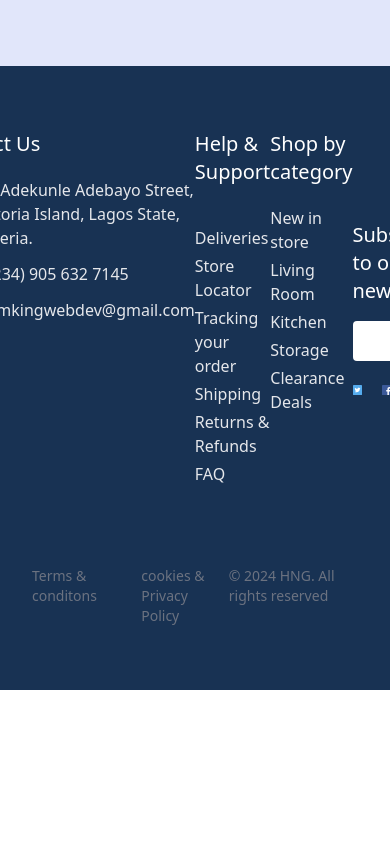
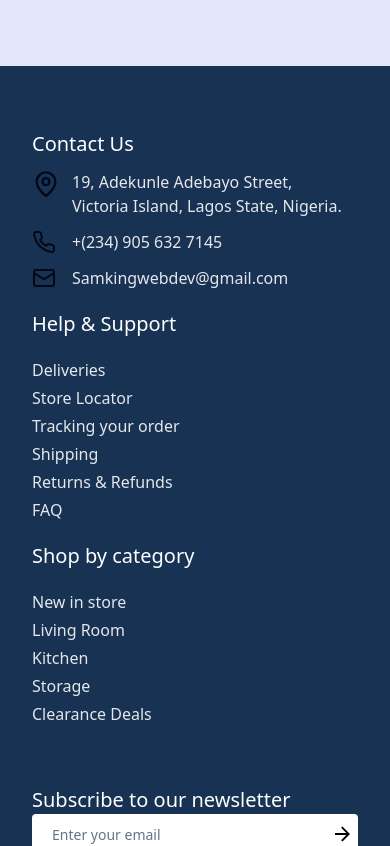
Before and after one commit to Jejeet/HNG11stagetwo, a React (Vite) app: page /product in a window 390 px wide. Shown: the part 10680-11526 px from the top of the page. Before the commit the page ends 11370 px from the top, so only its background shows below. Built offline with nearby package versions, Linux system fonts and the light colour scheme.

Commit message:
Updated home page mobile

```diff
--- a/src/components/Hero/Clearpage.tsx
+++ b/src/components/Hero/Clearpage.tsx
@@ -7,7 +7,7 @@ const Clearpage = () => {
   return (
     <div className='text-center bg-[#C4D7ED] py-10'>
         <h2 className=' pb-4 items-center text-3xl'>CLEARANCE DEALS
-            <div className='flex gap-5 mx-10 py-7'>
+            <div className='grid grid-cols-1 sm:grid-cols-2 md:grid-cols-3 lg:grid-cols-4 gap-5 mx-10 py-7'>
                 {HomeDeal.slice(0, 4).map((HomeDeal)=>{
 
                         return <Link to={"/product"}><NewProduct {...HomeDeal}/></Link>
--- a/src/components/Hero/Hero.tsx
+++ b/src/components/Hero/Hero.tsx
@@ -3,18 +3,21 @@ import hero from "@/assets/Hero.png";
 import { Homebutton } from "../Buttons/Homebtn";
 const Hero = () => {
   return (
-    <div className="relative ">
+    <div className="relative w-full ">
       <div >
         {" "}
-        <img src={hero} alt="" className="h-[690px] " />
+        <img src={hero} alt="" className="w-full h-auto lg:h-[690px] " />
       </div>
 
-      <div className="absolute top-[85px] bg-[#D9D9D9C9] py-5 px-10  ml-10 items-center ">
+      <div className="absolute  flex flex-col  items-center justify-center top-20 sm:top-24 md:top-[85px] bg-[#D9D9D9C9] py-5 px-6 sm:px-10 ml-4 sm:ml-10   ">
         <div className=" " >
-          <h2>HomeNest Gallery (HNG)</h2>
-          <h2>Redefining Furniture Shopping in <br/> Nigeria</h2>
+          <h2 className="text-lg sm:text-2xl lg:text-3xl">HomeNest Gallery (HNG)</h2>
+          <h2 className="text-sm sm:text-lg lg:text-xl mt-2">Redefining Furniture Shopping in <br/> Nigeria</h2>
         </div>
+        <div className="mt-4">
         <Homebutton/>
+        </div>
+
       </div>
     </div>
   );
--- a/src/components/Homestore/Homestore.tsx
+++ b/src/components/Homestore/Homestore.tsx
@@ -8,8 +8,8 @@ const Homestore = () => {
   return (
     <div className='flex flex-col items-center space-y-8 my-20 w-[75%] mx-auto text-center'>
         <h2 className='pb-4 items-center text-3xl'>NEW IN STORE</h2>
-        <ProductCarousel products={SafeStool}
-        />
+        <ProductCarousel  products={SafeStool}
+         />
     </div>
   )
 }
--- a/src/components/Homestore/Inspiration.tsx
+++ b/src/components/Homestore/Inspiration.tsx
@@ -5,14 +5,14 @@ const Inspiration = () => {
   return (
     <div className=" flex flex-col items-center justify-center bg-[#E1E6FA] pb-10">
       <h2 className="pb-8 pt-4 text-xl">INSPIRATIONAL IDEAS</h2>
-      <div className="flex flex-col  w-[1364px] px-20" >
-        <div className="flex flex-row mb-4">
-          <div className="w-1/2">
+      <div className="flex flex-col w-full lg:w-[1364px] px-4 sm:px-10 lg:px-20" >
+        <div className="flex flex-col lg:flex-row mb-4">
+          <div className=" w-full lg:w-1/2">
             <img src={SittingRoom} alt=""  className="w-full" />
           </div>
-          <div className=" w-1/2 p-16 flex flex-col space-y-8 items-center justify-start bg-gray-50">
-            <h3 className="py-8">Living Room</h3>
-            <p>
+          <div className=" w-full lg:w-1/2 p-8 sm:p-12 lg:p-16 flex flex-col space-y-4 sm:space-y-8 items-center justify-start bg-gray-50">
+            <h3 className="py-4 sm:py-8 text-lg sm:text-xl">Living Room</h3>
+            <p className="text-sm sm:text-base">
               Fusce at nisi eget dolor rhoncus facilisis. Mauris ante nisl,
               consectetur et luctus et, porta ut dolor. Curabitur ultricies
               ultrices nulla. Morbi blandit nec est vitae dictum. Etiam vel
@@ -25,10 +25,10 @@ const Inspiration = () => {
           </div>
         </div>
 
-        <div className="flex flex-row  "  >
-          <div className=" w-1/2 flex flex-col space-y-8  items-center justify-start bg-gray-50 p-16 ">
-            <h3 className="py-8">Living Room</h3>
-            <p>
+        <div className="flex flex-col-reverse  lg:flex-row "  >
+          <div className=" w-full lg:w-1/2 p-8 sm:p-12 lg:p-16 flex flex-col space-y-4 sm:space-y-8 items-center justify-start bg-gray-50 ">
+            <h3 className="py-4 sm:py-8 text-lg sm:text-xl">Kitchen</h3>
+            <p  className="text-sm sm:text-base">
               Fusce at nisi eget dolor rhoncus facilisis. Mauris ante nisl,
               consectetur et luctus et, porta ut dolor. Curabitur ultricies
               ultrices nulla. Morbi blandit nec est vitae dictum. Etiam vel
@@ -39,8 +39,8 @@ const Inspiration = () => {
               vel vulputate.
             </p>
           </div>
-          <div className=" w-1/2">
-            <img src={Kitchen} alt="" />
+          <div className="w-full lg:w-1/2">
+            <img src={Kitchen} alt="" className="w-full"/>
           </div>
         </div>
       </div>
--- a/src/components/layouts/Footer.tsx
+++ b/src/components/layouts/Footer.tsx
@@ -13,9 +13,9 @@ const Footer = () => {
   return (
     <footer className='bg-primary'>
      <div className="container py-16">
-      <div className=' flex  justify-center text-white'>
-      <div className='flex flex-col gap-y-5 basis-[30%]'>
-        <h2 className='text-xl'>Contact Us</h2>
+      <div className=' flex flex-col gap-y-5 sm:flex-row sm:justify-between '>
+      <div className='flex flex-col gap-y-3 sm:w-1/3'>
+        <h2 className='text-xl text-white'>Contact Us</h2>
        <div className='space-y-3'>
        <div className='flex gap-3 items-start'>
           <MapPin   className="size-7"/>
@@ -27,8 +27,8 @@ const Footer = () => {
        </div>
       </div>
 
-      <div className='basis-[25%]  flex flex-col gap-y-10  '>
-        <h2 className='text-xl'>Help & Support</h2>
+      <div className='flex flex-col gap-y-5 sm:w-1/4  '>
+        <h2 className='text-xl text-white'>Help & Support</h2>
         <div className='flex flex-col space-y-1 '>
            <a href="http://" className='text-gray-200 font-light'>Deliveries</a>
            <a href='' className='text-gray-200 font-light'>Store Locator</a>
@@ -39,8 +39,8 @@ const Footer = () => {
         </div>
       </div>
 
-      <div className='basis-[25%] flex flex-col gap-y-5'>
-      <h2 className='text-xl'>Shop by category</h2>
+      <div className='flex flex-col gap-y-5 sm:w-1/4'>
+      <h2 className='text-xl text-white'>Shop by category</h2>
            <div className='flex flex-col space-y-1'>
            <a href="http://" className='text-gray-200 font-light'>New in store</a>
            <a href='' className='text-gray-200 font-light'>Living Room</a>
@@ -50,32 +50,33 @@ const Footer = () => {
            </div>
 
       </div>
-      <div className="flex-3 space-y-4 self-center">
-        <h1 className='text-xl'>Subscribe to our newsletter</h1>
+      <div className="flex-1 flex flex-col sm:mt-0 mt-10">
+        <h1 className='text-xl text-white'>Subscribe to our newsletter</h1>
         <div className='space-y-6'>
-        <span className='flex items-center space bg-white rounded px-2'>
+        <span className='flex items-center space-x-2 bg-white rounded px-2'>
           <Input className='border-none focus:border-non
            active:border-none outline-none
             focus:outline-none focus-visible:ring-0
-            focus-visible:ring-offset-0 rounded '/> <img src={arrowRight} alt="" />
+            focus-visible:ring-offset-0 rounded   focus:border-none text-sm' placeholder='Enter your email'/>
+             <img src={arrowRight} alt="" className='w-4 h-4' />
           </span>
-        <div className='flex gap-5'>
-            <div> <img src={X} alt="" /> </div>
-            <div> <img src={facebook} alt="" /></div>
-            <div><img src={pinterest} alt="" /></div>
-            <div><img src={instagram} alt="" /></div>
+        <div className='flex items-center space-x-5'>
+            <div> <img src={X} alt="" className='w-6 h-6' /> </div>
+            <div> <img src={facebook} alt="" className='w-6 h-6' /></div>
+            <div><img src={pinterest} alt="" className='w-6 h-6' /></div>
+            <div><img src={instagram} alt="" className='w-6 h-6' /></div>
         </div>
         </div>
       </div>
       </div>
       {/* last  */}
-      <div className='flex text-white justify-between  mt-20'>
+      <div className='flex flex-col sm:flex-row sm:justify-between text-white mt-10'>
         <div className='flex gap-10'>
           <p className='text-gray-500 font-light text-sm'>Terms & conditons</p>
         <p className='text-gray-500 font-light text-sm'>cookies & Privacy Policy</p>
         </div>
         <div>
-          <p></p>
+
           <p className='text-gray-500 font-light text-sm'>&copy; 2024 HNG. All rights reserved</p>
         </div>
       </div>
--- a/src/components/productcards/NewProduct.tsx
+++ b/src/components/productcards/NewProduct.tsx
@@ -26,9 +26,9 @@ export function NewProduct({
   originalPrice,
 }: NewProductType) {
   return (
-    <Card className="w-[350px] border-none relative" key={id}>
+    <Card className=" border-none relative" key={id}>
       <CardHeader className="bg-[#F5F5F3] p-10">
-        <img src={image} className="w-[337px] h-[340px] object-cover mt-3" />
+        <img src={image} className=" object-cover mt-3" />
       </CardHeader>
       <CardContent>
         <img
--- a/src/components/productcards/ProductCarousel.tsx
+++ b/src/components/productcards/ProductCarousel.tsx
@@ -21,7 +21,7 @@ export function ProductCarousel({products}:{products:NewProductType[]}) {
     >
       <CarouselContent className="items-center justify-center">
         {products.map(product=> (
-          <CarouselItem key={product.id} className=" basis-1/3 items-center justify-center">
+          <CarouselItem key={product.id} className=" w-full lg:basis-1/3 items-center justify-center  ">
               <ProductInstore
               id={product.id}
               image={product.image}
--- a/src/components/productcards/ProductInstore.tsx
+++ b/src/components/productcards/ProductInstore.tsx
@@ -12,9 +12,9 @@ import ProductPricing from "./ProductPricing"
 type productInstoreType = {title:string, image?:string, id:string|number, sellingPrice:number}
 export function ProductInstore({title, image="https://picsum.photos/200/300", id, sellingPrice}:productInstoreType) {
   return (
-    <Card className="w-[350px] border-none relative" key={id}>
+    <Card className=" border-none relative" key={id}>
       <CardHeader className="bg-[#F5F5F3] p-10">
-      <img src={image} className="w-[337px] h-[340px] object-cover mt-3"/>
+      <img src={image} className="  object-cover mt-3"/>
       </CardHeader>
       <CardContent className="p-0 pt-0">
          <Heart className=" stroke-gray-500  absolute top-[22px] left-[1rem]  size-8"/>
```
